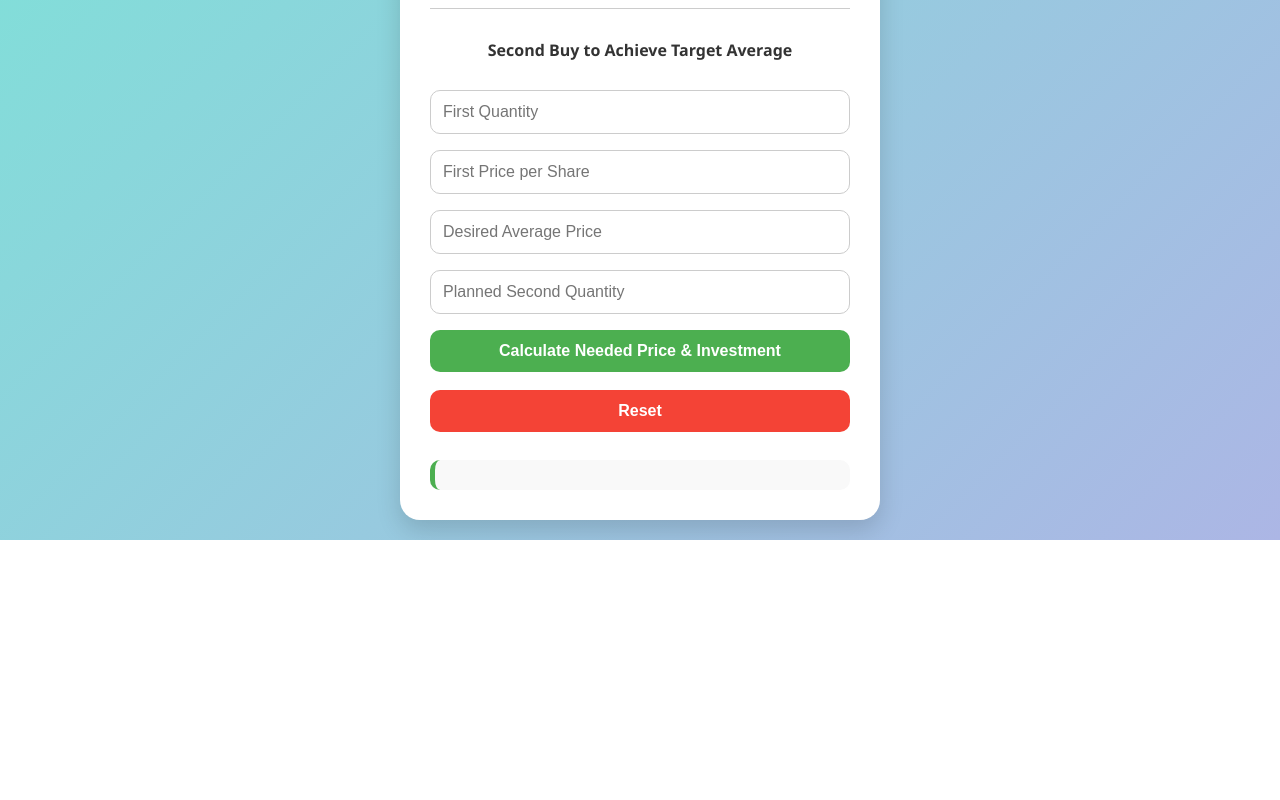
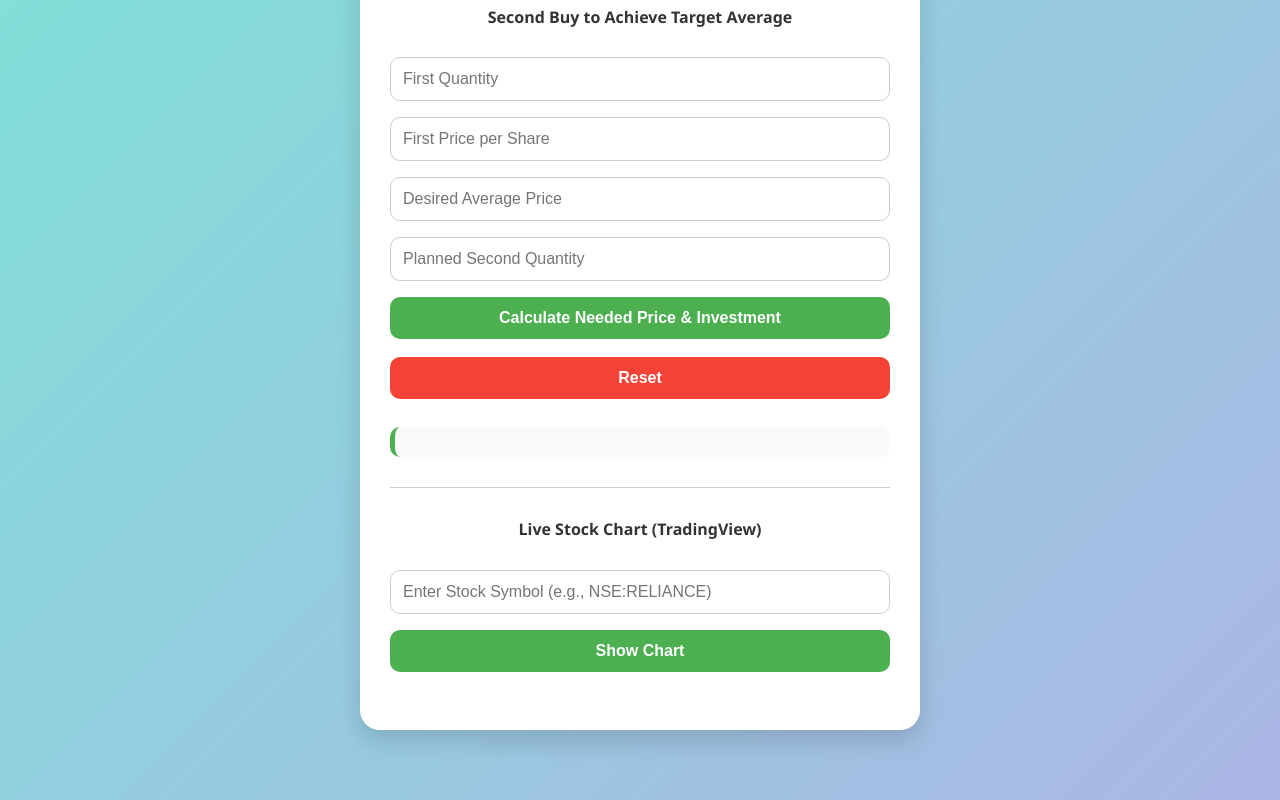
Before and after one commit to hannan510/avg_stock_price, a plain HTML site: page stocks.html in a window 1280 px wide. Shown: the part 634-1434 px from the top of the page. Before the commit the page ends 1174 px from the top, so only its background shows below. Drawn offline with Linux system fonts and the light colour scheme.

Commit message:
Add files via upload

```diff
--- a/stocks.html
+++ b/stocks.html
@@ -4,7 +4,6 @@
 <meta charset="UTF-8">
 <meta name="viewport" content="width=device-width, initial-scale=1.0">
 <title>Stock Weighted Average Calculator</title>
-<link rel="manifest" href="manifest.json">
 <link rel="icon" href="icon.png" type="image/png">
 <meta name="theme-color" content="#4CAF50">
 
@@ -14,7 +13,7 @@ body {
     background: linear-gradient(135deg, #74ebd5, #ACB6E5);
     display: flex;
     justify-content: center;
-    align-items: center;
+    align-items: flex-start;
     padding: 20px;
     min-height: 100vh;
     margin: 0;
@@ -24,9 +23,10 @@ body {
     padding: 30px;
     border-radius: 20px;
     box-shadow: 0 10px 25px rgba(0,0,0,0.15);
-    max-width: 420px;
+    max-width: 500px;
     width: 100%;
     transition: all 0.3s ease;
+    margin-bottom: 50px;
 }
 .container:hover {
     transform: scale(1.01);
@@ -93,9 +93,13 @@ hr {
 .reset-btn:hover {
     background-color: #d32f2f;
 }
+#chartContainer {
+    margin-top: 20px;
+}
 </style>
 </head>
 <body>
+
 <div class="container">
 <h2>📊 Stock Weighted Average Calculator</h2>
 
@@ -119,7 +123,16 @@ hr {
 <button class="reset-btn" onclick="resetSecond()">Reset</button>
 <div class="result" id="neededResult"></div>
 
+<hr>
+
+<h4>Live Stock Chart (TradingView)</h4>
+<input type="text" id="stockName" placeholder="Enter Stock Symbol (e.g., NSE:RELIANCE)">
+<button onclick="updateChart()">Show Chart</button>
+<div id="chartContainer"></div>
+
 </div>
+
+<script src="https://s3.tradingview.com/tv.js"></script>
 
 <script>
 function formatINR(value, decimals = 2) {
@@ -129,6 +142,7 @@ function formatINR(value, decimals = 2) {
     });
 }
 
+// Average Calculator
 function calculateAverage() {
     const qty1 = parseFloat(document.getElementById('qty1').value);
     const price1 = parseFloat(document.getElementById('price1').value);
@@ -155,6 +169,7 @@ function calculateAverage() {
     `;
 }
 
+// Second Buy Calculator
 function calculateSecondBuy() {
     const qty1 = parseFloat(document.getElementById('knownQty1').value);
     const price1 = parseFloat(document.getElementById('knownPrice1').value);
@@ -192,6 +207,31 @@ function resetSecond() {
     document.getElementById('secondQty').value = '';
     document.getElementById('neededResult').innerHTML = '';
 }
+
+// TradingView Chart
+let widget = null;
+function updateChart() {
+    const stock = document.getElementById('stockName').value.trim();
+    if (!stock) return alert("Enter a stock symbol");
+
+    document.getElementById('chartContainer').innerHTML = "";
+
+    widget = new TradingView.widget({
+      "width": "100%",
+      "height": 400,
+      "symbol": stock,
+      "interval": "60",
+      "timezone": "Asia/Kolkata",
+      "theme": "light",
+      "style": "1",
+      "locale": "en",
+      "toolbar_bg": "#f1f3f6",
+      "enable_publishing": false,
+      "allow_symbol_change": true,
+      "container_id": "chartContainer"
+    });
+}
 </script>
+
 </body>
 </html>
```
